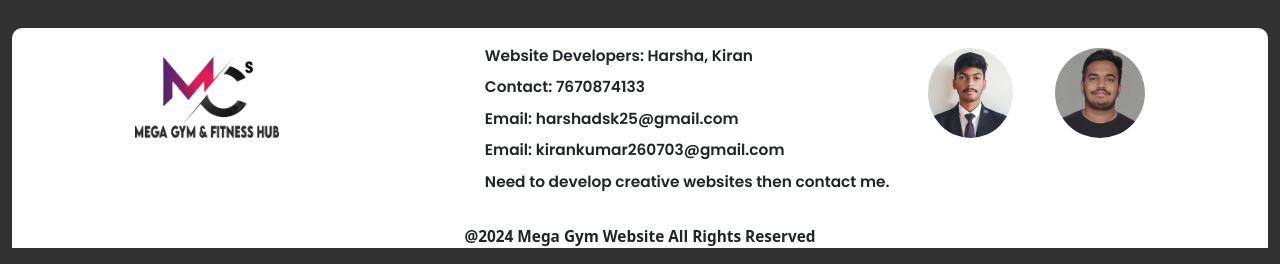
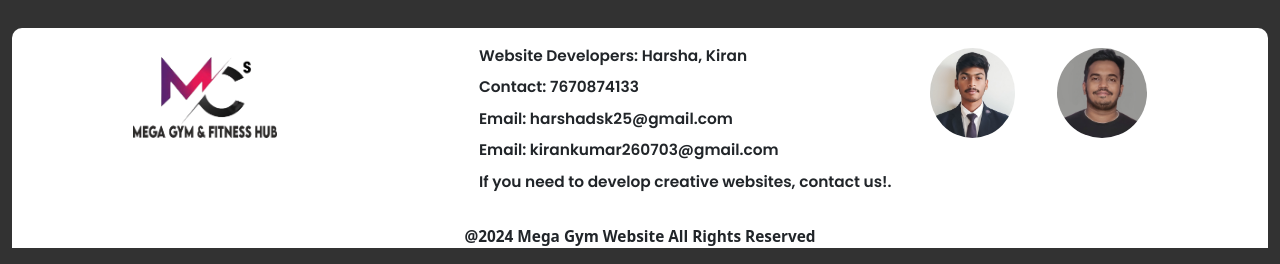
Before and after one commit to Harsha0409/megagym, a plain HTML site: page index.html in a window 1280 px wide. Shown: the part 3459-3723 px from the top of the page. Drawn offline with nearby package versions, Linux system fonts and the light colour scheme.

Commit message:
Update index.html

```diff
--- a/index.html
+++ b/index.html
@@ -242,7 +242,7 @@
                             <p>Contact: 7670874133</p>
                             <p>Email: harshadsk25@gmail.com</p>
                             <p>Email: kirankumar260703@gmail.com</p>
-                            <p>Need to develop creative websites then contact me.</p>
+                            <p>If you need to develop creative websites, contact us!.</p>
                         </div>
                         <div class="dev-img">
                           <img src="assets/dev.jpg" alt="developer_img">
```
